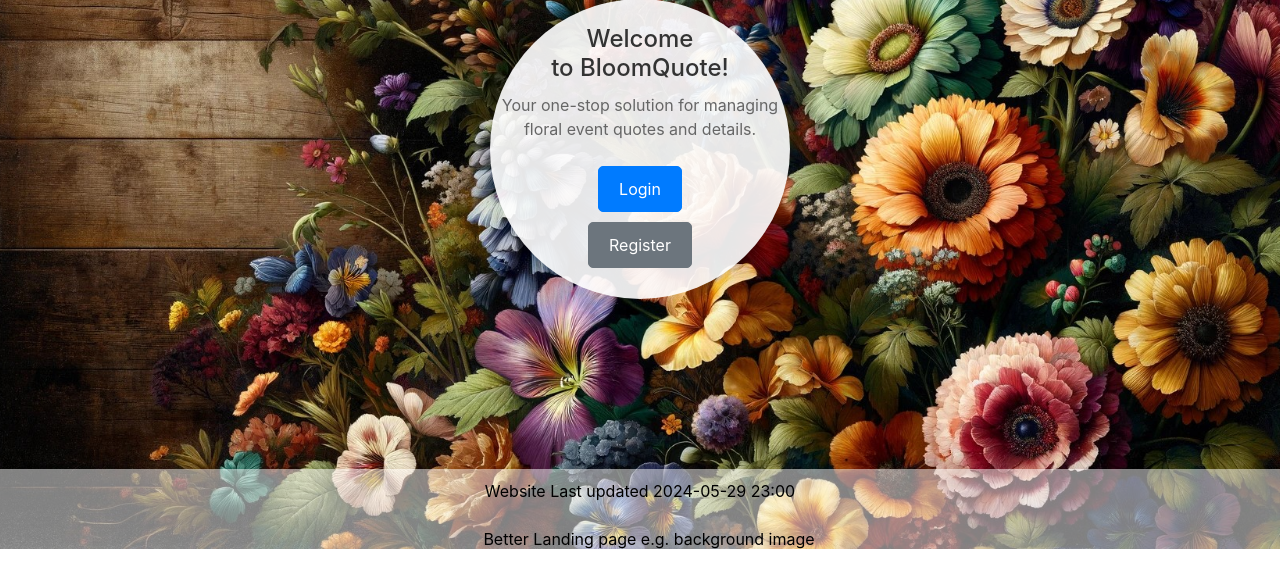
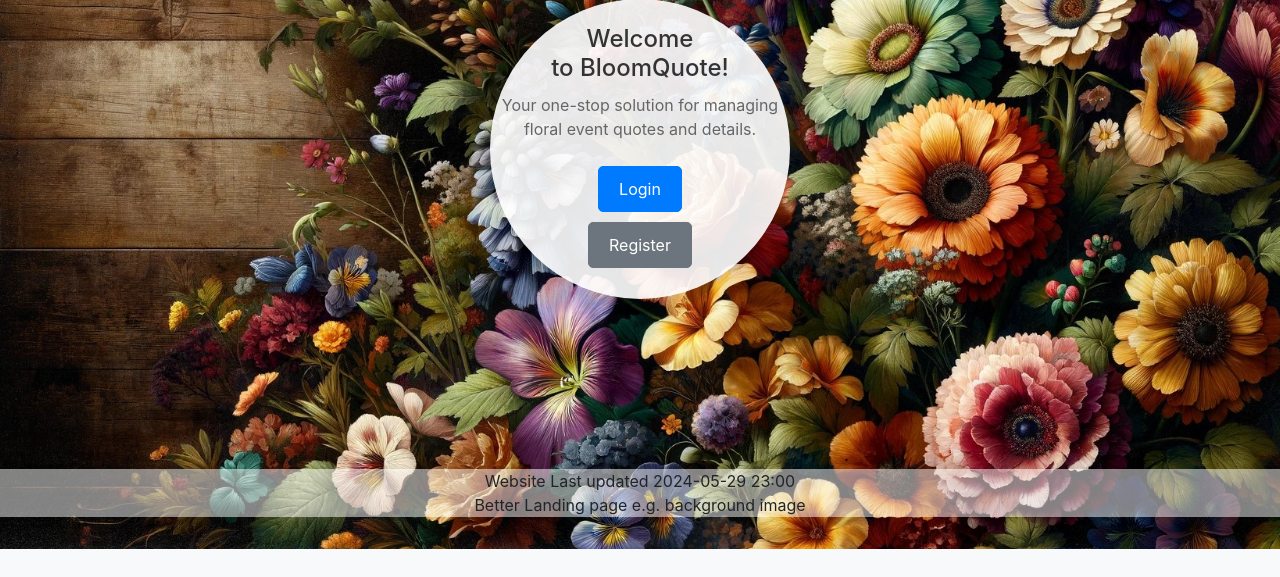
Before and after one commit to sirnails/BloomQuote, a PHP site: page / in a window 1280 px wide. Shown: the part 251-828 px from the top of the page. After the commit the page ends 800 px from the top, so only its background shows below. Run offline with PHP 8.4, Linux system fonts and the light colour scheme; a stand-in replaces the project's code that opens the database connection.

Commit message:
footer formating

```diff
--- a/app/views/partials/footer.php
+++ b/app/views/partials/footer.php
@@ -3,14 +3,12 @@
 <style>
     #footer {
         display: flex;
-        justify-content: center;
-        align-items: center;
+        justify-content: center; /* Center horizontally */
+        align-items: center; /* Center vertically */
         position: relative;
         text-align: center;
         background-color: rgba(255, 255, 255, 0.5); /* Semi-transparent background */
         width: 100%;
-        bottom: 0;
-        padding: 10px 0; /* Adds 10px margin above and below the text */
         box-shadow: 0px 0px 20px rgba(0, 0, 0, 0.1); /* Subtle shadow for depth */
 	}
 
@@ -21,15 +19,23 @@
     body.dark-mode #footer {
         background-color: rgba(25, 25, 25, 0.9); /* Semi-transparent background */
     }
+
     body.dark-mode #footer p {
         color: #fff; /* Light text color */
     }
+    .flex-container {
+            display: flex;
+            justify-content: center;
+            align-items: center;
+        }
 </style>
 
-<div id="footer">
-    <p>Website Last updated 2024-05-29 23:00<br>
-    Better Landing page e.g. background image</p>
+<div class="flex-container">
+<div id="footer">Website Last updated 2024-05-29 23:00<br>
+Better Landing page e.g. background image</div>
 </div>
+
+
 
 <script src="js/jquery.min.js"></script>
 <script src="js/bootstrap.bundle.min.js"></script>
```
